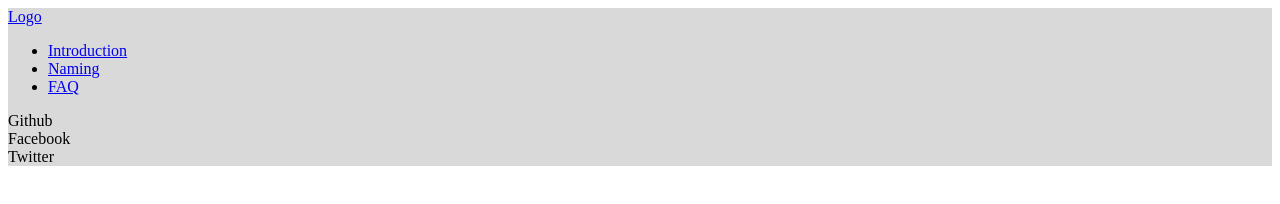
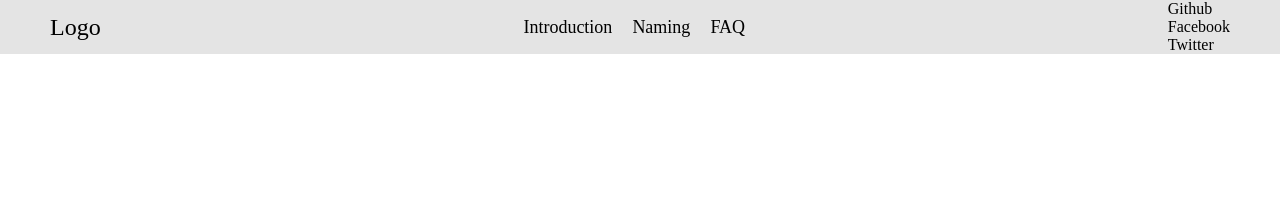
Before and after one commit to Silakit/basic-dev, a plain HTML site: page bem.html in a window 1280 px wide. Drawn offline with Linux system fonts and the light colour scheme.

Commit message:
bem update

```diff
--- a/bem.html
+++ b/bem.html
@@ -8,8 +8,46 @@
         <title>BEM</title>
 
         <style>
+            * {
+                margin: 0;
+                padding: 0;
+                box-sizing: border-box;
+            }
+
             .header {
-                background-color: rgba(128, 128, 128, .3);
+                background-color: rgba(128, 128, 128, 0.217);
+            }
+
+            .header .header__container {
+                max-width: 1180px;
+                margin: 0 auto;
+                display: flex;
+                justify-content: space-between;
+                align-items: center;
+            }
+
+            .header .header__logo,
+            .header .header__link {
+                text-decoration: none;
+                color: black;
+            }
+
+            .header__logo {
+                font-size: 24px;
+            }
+
+            .header .header__list {
+                list-style-type: none;
+                display: flex;
+                justify-content: center;
+            }
+
+            .header .header__item {
+                margin: 0 10px;
+            }
+
+            .header .header__link {
+                font-size: 18px;
             }
         </style>
     </head>
```
